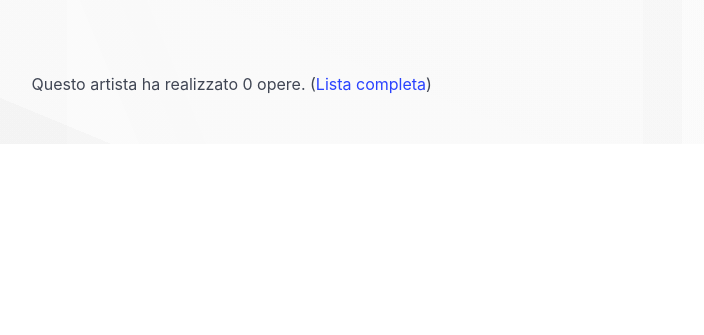
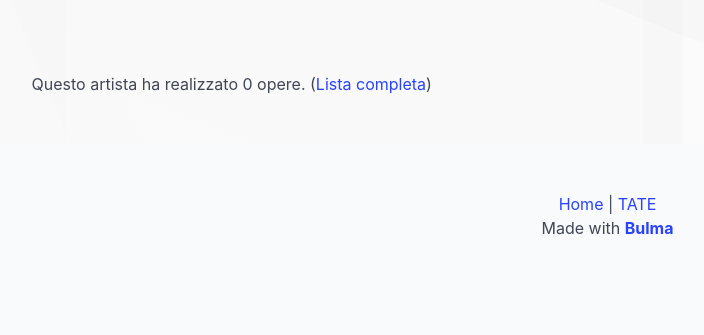
Before and after one commit to Xavija/TateMuseum, a PHP site: page /artist.php?id=1 in a window 1280 px wide. Shown: the top 335 px of the page, without its empty margins (35-739 px from the left). Run offline with PHP 8.4, Linux system fonts and the light colour scheme; data that the repository does not hold is empty; some libraries are stand-ins or nearby versions.

Commit message:
Add footer (in-depth artist)

```diff
--- a/website/artist.php
+++ b/website/artist.php
@@ -164,5 +164,14 @@
 				?>
 				</div>
 		</section>
+
+		<footer class="footer">
+			<div class="content has-text-centered">
+				<p>
+				<a href="index.php">Home</a> | <a href="https://www.tate.org.uk/">TATE</a><br>
+				Made with <a href="https://www.bulma.io"><b>Bulma</b></a>
+				</p>
+			</div>
+		</footer>
 	</body>
 </html>
```
Also changed, not shown: website/artwork.php (+6 -11 lines).
